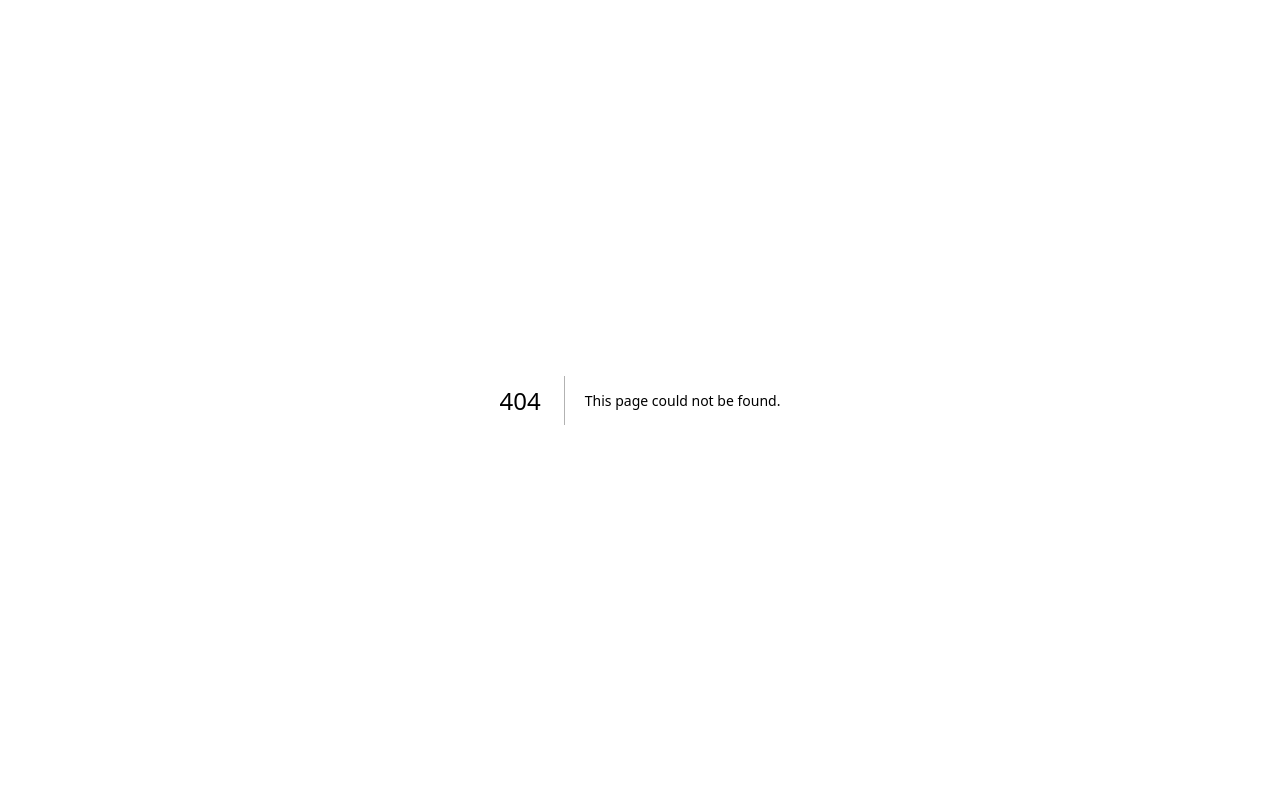
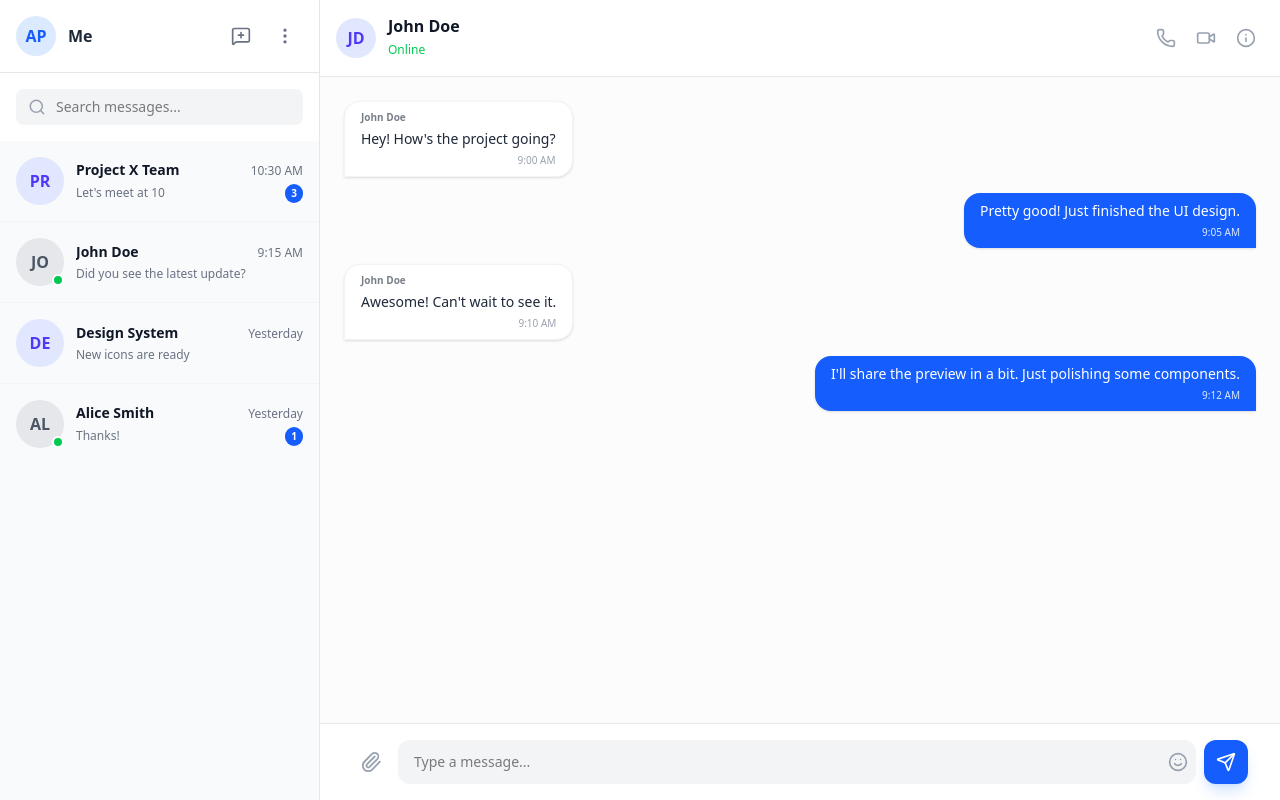
Before and after one commit to andrewprasetya-k/chat-app, a Next.js app in the folder frontend/: page /dashboard in a window 1280 px wide. Before the commit this address had no page. Built offline with nearby package versions, Linux system fonts and the light colour scheme.

Commit message:
added dashboard

```diff
--- /dev/null
+++ b/frontend/src/pages/dashboard.tsx
@@ -0,0 +1,20 @@
+import Head from "next/head";
+import { DashboardLayout } from "../components/Layout/DashboardLayout";
+import { Sidebar } from "../components/Chat/Sidebar";
+import { ChatWindow } from "../components/Chat/ChatWindow";
+
+export default function DashboardPage() {
+  return (
+    <DashboardLayout>
+      <Head>
+        <title>Dashboard | ChatApp</title>
+      </Head>
+
+      {/* Sidebar - Left Section */}
+      <Sidebar />
+
+      {/* Main Chat Window - Right Section */}
+      <ChatWindow />
+    </DashboardLayout>
+  );
+}
```
